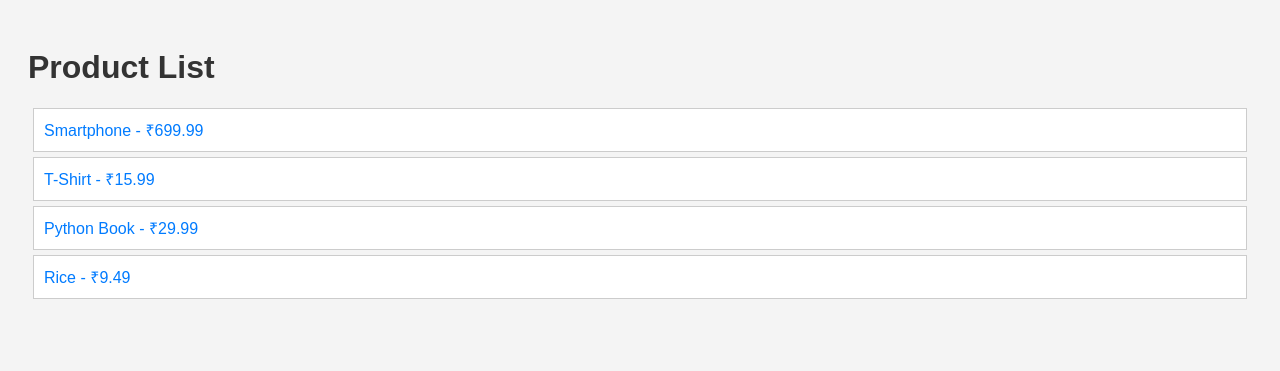
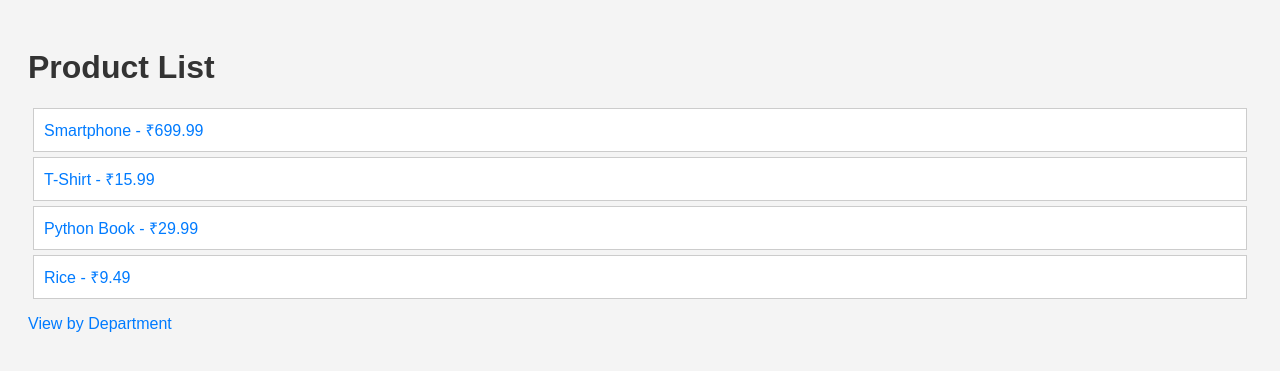
Before and after one commit to Vinayak18072003/Full-stack-interview, a Flask app: page / in a window 1280 px wide. Shown: the top 371 px of the page. Run offline with Flask 3, Linux system fonts and the light colour scheme; data comes from the database, SQL or seed files in the repository.

Commit message:
Milestone 4: Department filter with updated HTML templates

```diff
--- a/routes.py
+++ b/routes.py
@@ -1,9 +1,9 @@
-# routes.py
-from flask import Blueprint, jsonify
-from models import Product, Department, db
+from flask import Blueprint, jsonify, render_template
+from models import Product, Department
 
 api = Blueprint('api', __name__)
 
+# ✅ Get all products
 @api.route("/products", methods=["GET"])
 def get_all_products():
     products = Product.query.all()
@@ -14,10 +14,12 @@ def get_all_products():
             "name": p.name,
             "description": p.description,
             "price": float(p.price),
-            "department": p.department.name
+            "department": p.department.name,
+            "department_id": p.department.id  # required for filtering
         })
     return jsonify(result)
 
+# ✅ Get a single product by ID
 @api.route("/products/<int:product_id>", methods=["GET"])
 def get_product(product_id):
     p = Product.query.get_or_404(product_id)
@@ -26,15 +28,37 @@ def get_product(product_id):
         "name": p.name,
         "description": p.description,
         "price": float(p.price),
-        "department": p.department.name
+        "department": p.department.name,
+        "department_id": p.department.id
     })
 
-from flask import render_template
+# ✅ Get all departments
+@api.route("/departments", methods=["GET"])
+def get_departments():
+    departments = Department.query.all()
+    result = []
+    for d in departments:
+        result.append({
+            "id": d.id,
+            "name": d.name
+        })
+    return jsonify(result)
 
+# ✅ HTML: Product list (all or filtered)
 @api.route("/")
 def index_page():
     return render_template("index.html")
 
+@api.route("/department/<int:dept_id>")
+def department_products_page(dept_id):
+    return render_template("index.html", department_id=dept_id)
+
+# ✅ HTML: Product detail page
 @api.route("/product/<int:product_id>")
 def product_page(product_id):
     return render_template("product.html")
+
+# ✅ HTML: Department list page
+@api.route("/departments-list")
+def departments_page():
+    return render_template("departments.html")
--- a/templates/index.html
+++ b/templates/index.html
@@ -8,16 +8,38 @@
     <h1>Product List</h1>
     <ul id="product-list"></ul>
 
+    <p>
+        <a href="/departments-list">View by Department</a>
+    </p>
+
     <script>
+        const url = window.location.pathname;
+        let departmentId = null;
+
+        if (url.startsWith("/department/")) {
+            departmentId = parseInt(url.split("/").pop());
+        }
+
         fetch('/products')
             .then(res => res.json())
             .then(data => {
                 const list = document.getElementById("product-list");
+                list.innerHTML = '';
+
                 data.forEach(product => {
-                    const item = document.createElement("li");
-                    item.innerHTML = `<a href="/product/${product.id}">${product.name} - ₹${product.price}</a>`;
-                    list.appendChild(item);
+                    if (!departmentId || product.department_id === departmentId) {
+                        const item = document.createElement("li");
+                        item.innerHTML = `<a href="/product/${product.id}">${product.name} - ₹${product.price}</a>`;
+                        list.appendChild(item);
+                    }
                 });
+
+                if (departmentId && list.children.length === 0) {
+                    list.innerHTML = "<li>No products found in this department.</li>";
+                }
+            })
+            .catch(error => {
+                console.error("Error fetching products:", error);
             });
     </script>
 </body>
```
Also changed, not shown: templates/departments.html (added, +31 -0 lines).
